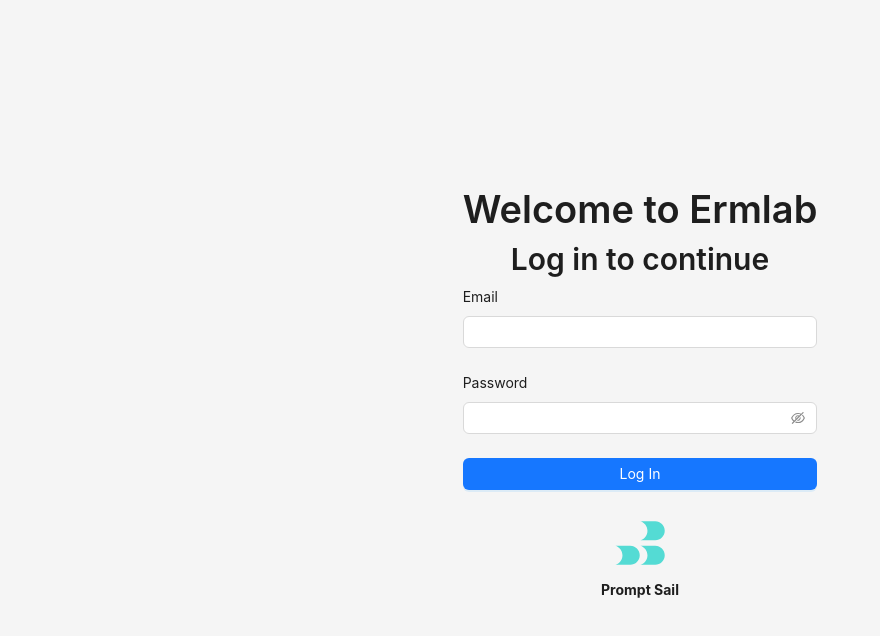
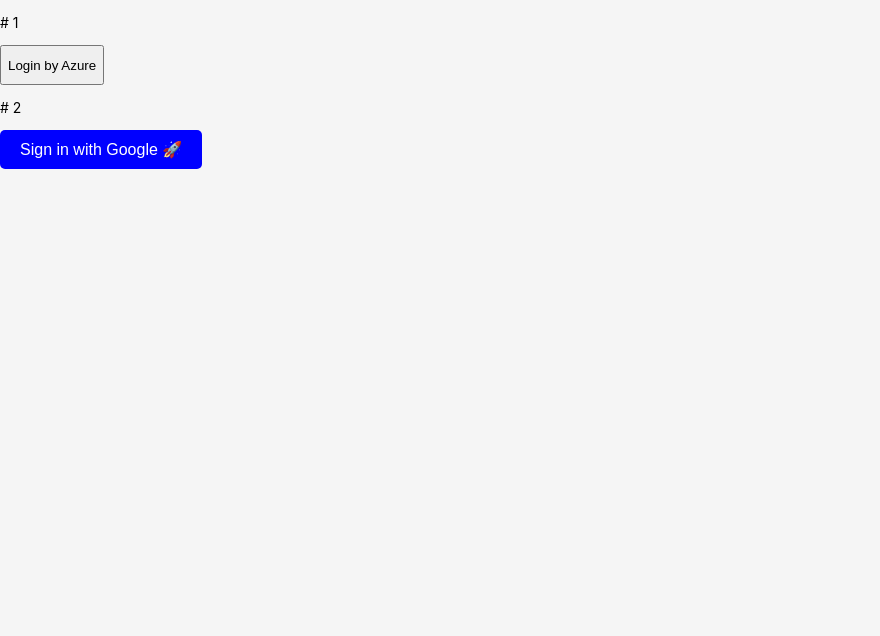
Before and after one commit to PromptSail/prompt_sail, a React (Vite) app in the folder ui/: page /auth in a window 1280 px wide. Before the commit this address led to /signin. Shown: the top 636 px of the page, without its empty margins (0-880 px from the left). Built offline with nearby package versions, Linux system fonts and the light colour scheme.

Commit message:
add sso demo

```diff
--- a/ui/package.json
+++ b/ui/package.json
@@ -13,6 +13,8 @@
     "dependencies": {
         "@ant-design/compatible": "^5.1.2",
         "@ant-design/icons": "^5.3.1",
+        "@azure/msal-browser": "^3.13.0",
+        "@react-oauth/google": "^0.12.1",
         "antd": "^5.14.2",
         "axios": "^1.6.2",
         "d3-scale-chromatic": "^3.1.0",
@@ -20,6 +22,7 @@
         "formik": "^2.4.5",
         "fs": "^0.0.1-security",
         "fs-extra": "^11.1.1",
+        "jwt-decode": "^4.0.0",
         "less": "^4.2.0",
         "path": "^0.12.7",
         "react": "^18.2.0",
--- a/ui/src/App.tsx
+++ b/ui/src/App.tsx
@@ -9,6 +9,9 @@ import Signin from './pages/Signin';
 import { checkLogin } from './storage/login';
 import { Layout } from 'antd';
 import Transaction from './pages/Transaction/Transaction';
+import Auth from './pages/Transaction/Auth/Auth';
+import { GoogleOAuthProvider } from '@react-oauth/google';
+import { config } from './pages/Transaction/Auth/config';
 
 const App = () => {
     const [isLogged, setLoginState] = useState(checkLogin());
@@ -39,6 +42,16 @@ const App = () => {
             <Layout className="h-screen">
                 <Routes>
                     <Route path="/signin" element={<Signin setLoginState={setLoginState} />} />
+
+                    <Route
+                        path="/auth"
+                        element={
+                            <GoogleOAuthProvider clientId={config.GOOGLE_CLIENT_ID}>
+                                <Auth />
+                            </GoogleOAuthProvider>
+                        }
+                    />
+
                     <Route path="*" element={<Navigate to="/signin" />} />
                 </Routes>
             </Layout>
--- /dev/null
+++ b/ui/src/pages/Transaction/Auth/Auth.tsx
@@ -0,0 +1,33 @@
+import { useState } from 'react';
+import GoogleBtn from './GoogleBtn';
+import AzureBtn from './AzureBtn';
+import { useGoogleLogin } from '@react-oauth/google';
+
+import MyCustomButton from './MyCustomButton';
+import { Flex } from 'antd';
+
+const Auth = () => {
+    const [response, setResponse] = useState('');
+    const login = useGoogleLogin({
+        onSuccess: (codeResponse) =>
+            setResponse(JSON.stringify({ response: codeResponse }, null, 4)),
+        flow: 'auth-code'
+    });
+
+    return (
+        <>
+            <p># 1</p>
+            <Flex>
+                <GoogleBtn setResponse={setResponse} />
+                <AzureBtn setResponse={setResponse} />
+            </Flex>
+            <p># 2</p>
+            <Flex>
+                <MyCustomButton onClick={() => login()}>Sign in with Google 🚀</MyCustomButton>
+            </Flex>
+            <pre>{response}</pre>
+        </>
+    );
+};
+
+export default Auth;
--- /dev/null
+++ b/ui/src/pages/Transaction/Auth/AzureBtn.tsx
@@ -0,0 +1,46 @@
+import { config } from './config';
+import { PublicClientApplication } from '@azure/msal-browser';
+const msalInstance = new PublicClientApplication({
+    auth: {
+        clientId: config.azure.clientId,
+        redirectUri: config.azure.redirectUrl,
+        authority: config.azure.authority
+    },
+    cache: {
+        cacheLocation: 'sessionStorage',
+        storeAuthStateInCookie: true
+    }
+    // system: {
+    //     loggerOptions: {
+    //         loggerCallback: (level, message, containsPii) => {
+    //             console.log(level);
+    //             console.log(message);
+    //             console.log(containsPii);
+    //             return;
+    //         }
+    //     }
+    // }
+});
+const AzureBtn: React.FC<{ setResponse: (arg: string) => void }> = ({ setResponse }) => {
+    const handleClick = async () => {
+        // console.log(msalInstance)
+        try {
+            // const url = `https://login.microsoftonline.com/${config.azure.tenant}/oauth2/v2.0/authorize?client_id=${config.azure.clientId}&response_type=code&redirect_uri=${config.azure.redirectUrl}&response_mode=query&scope=https://graph.microsoft.com/mail.read`
+            // console.log(url)
+            // const response  = await fetch(url)
+            await msalInstance.initialize();
+            await msalInstance.loginPopup({
+                scopes: config.azure.scopes,
+                prompt: 'select_account'
+            });
+            console.log(msalInstance.getAllAccounts());
+            setResponse(JSON.stringify({ response: msalInstance.getAllAccounts()[0] }, null, 4));
+            // console.log(response)
+        } catch (error) {
+            console.error(error);
+            setResponse(JSON.stringify({ response: 'Login failed' }, null, 4));
+        }
+    };
+    return <button onClick={handleClick}>Login by Azure</button>;
+};
+export default AzureBtn;
--- /dev/null
+++ b/ui/src/pages/Transaction/Auth/GoogleBtn.tsx
@@ -0,0 +1,18 @@
+import { GoogleLogin } from '@react-oauth/google';
+import { jwtDecode } from 'jwt-decode';
+const GoogleBtn: React.FC<{ setResponse: (arg: string) => void }> = ({ setResponse }) => {
+    return (
+        <GoogleLogin
+            onSuccess={(credentialResponse) => {
+                const decoded = jwtDecode(credentialResponse.credential || '');
+                setResponse(
+                    JSON.stringify({ response: credentialResponse, decoded: decoded }, null, 4)
+                );
+            }}
+            onError={() => {
+                setResponse('login failed');
+            }}
+        />
+    );
+};
+export default GoogleBtn;
--- /dev/null
+++ b/ui/src/pages/Transaction/Auth/MyCustomButton.tsx
@@ -0,0 +1,23 @@
+const MyCustomButton: React.FC<{ onClick: (arg: any) => void; children: string }> = ({
+    onClick,
+    children
+}) => {
+    return (
+        <button
+            style={{
+                backgroundColor: 'blue',
+                color: 'white',
+                borderRadius: '5px',
+                padding: '10px 20px',
+                border: 'none',
+                cursor: 'pointer',
+                fontSize: '16px'
+            }}
+            onClick={onClick}
+        >
+            {children}
+        </button>
+    );
+};
+
+export default MyCustomButton;
--- /dev/null
+++ b/ui/src/pages/Transaction/Auth/config.ts
@@ -0,0 +1,10 @@
+export const config = {
+    GOOGLE_CLIENT_ID: '920581879025-gss6rns6b2nmc5ptrb5a26t0otepci31.apps.googleusercontent.com',
+    azure: {
+        clientId: '6fe54f6b-40c0-4d37-8812-726795beb687',
+        tenant: '4a1bd118-fdae-4403-b302-bcbe3086cb29',
+        scopes: ['user.read'],
+        authority: 'https://login.microsoftonline.com/4a1bd118-fdae-4403-b302-bcbe3086cb29',
+        redirectUrl: window.location.href
+    }
+};
```
Also changed, not shown: 1 other file (tests, documents, lock files or other folders).
